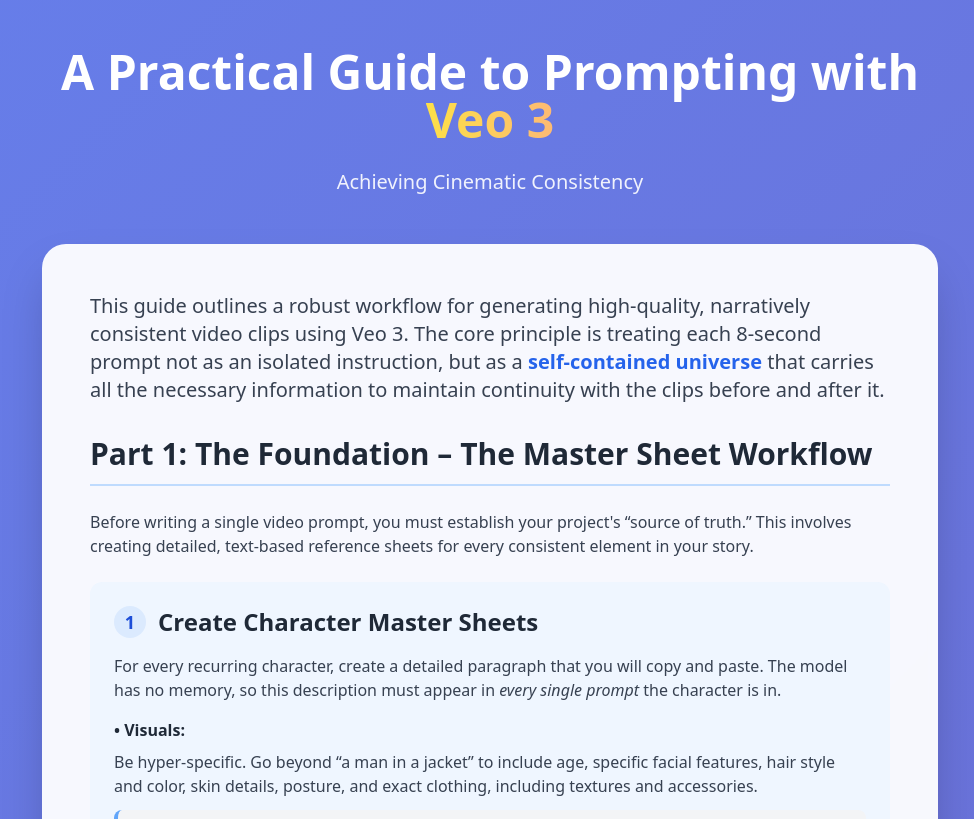
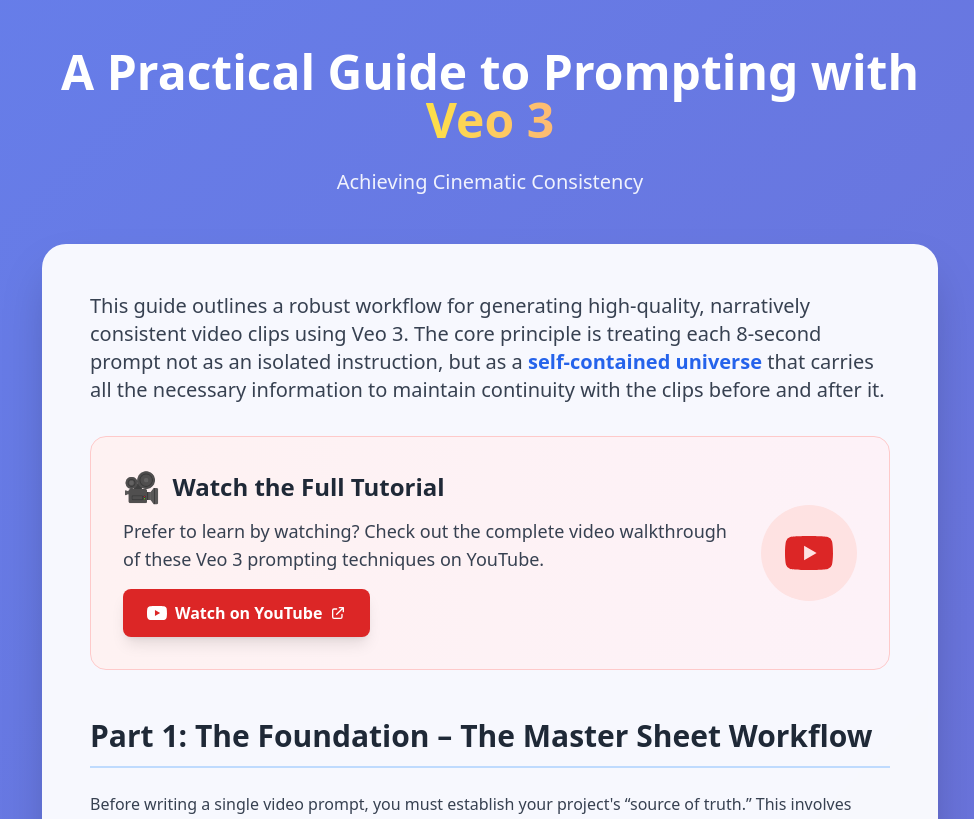
Before and after one commit to robin-blocks/robinblocks-com, a Next.js app: page /veo-3-guide in a window 1280 px wide. Shown: the top 819 px of the page, without its empty margins (150-1124 px from the left). Built offline with nearby package versions, Linux system fonts and the light colour scheme.

Commit message:
Add video tutorial section to Veo3Guide, featuring a YouTube link for a complete walkthrough of Veo 3 prompting techniques, enhancing user learning options.

```diff
--- a/pages/veo-3-guide.js
+++ b/pages/veo-3-guide.js
@@ -46,6 +46,42 @@
                 <strong className="text-blue-600">self-contained universe</strong> that carries all the necessary information
                 to maintain continuity with the clips before and after it.
               </p>
+
+              {/* Video Tutorial Section */}
+              <div className="bg-gradient-to-r from-red-50 to-pink-50 rounded-2xl p-8 mb-12 border border-red-200">
+                <div className="flex items-center justify-between">
+                  <div className="flex-1">
+                    <h3 className="text-2xl font-bold text-gray-800 mb-3 flex items-center">
+                      <span className="text-3xl mr-3">🎥</span>
+                      Watch the Full Tutorial
+                    </h3>
+                    <p className="text-gray-700 mb-4 text-lg">
+                      Prefer to learn by watching? Check out the complete video walkthrough of these Veo 3 prompting techniques on YouTube.
+                    </p>
+                    <a
+                      href="https://www.youtube.com/watch?v=ANSUuPrxrFM"
+                      target="_blank"
+                      rel="noopener noreferrer"
+                      className="inline-flex items-center bg-red-600 text-white font-semibold px-6 py-3 rounded-lg hover:bg-red-700 transition-all duration-200 shadow-lg"
+                    >
+                      <svg className="w-5 h-5 mr-2" fill="currentColor" viewBox="0 0 24 24">
+                        <path d="M23.498 6.186a3.016 3.016 0 0 0-2.122-2.136C19.505 3.545 12 3.545 12 3.545s-7.505 0-9.377.505A3.017 3.017 0 0 0 .502 6.186C0 8.07 0 12 0 12s0 3.93.502 5.814a3.016 3.016 0 0 0 2.122 2.136C4.495 20.455 12 20.455 12 20.455s7.505 0 9.377-.505a3.015 3.015 0 0 0 2.122-2.136C24 15.93 24 12 24 12s0-3.93-.502-5.814zM9.545 15.568V8.432L15.818 12l-6.273 3.568z"/>
+                      </svg>
+                      Watch on YouTube
+                      <svg className="w-4 h-4 ml-2" fill="none" stroke="currentColor" viewBox="0 0 24 24">
+                        <path strokeLinecap="round" strokeLinejoin="round" strokeWidth={2} d="M10 6H6a2 2 0 00-2 2v10a2 2 0 002 2h10a2 2 0 002-2v-4M14 4h6m0 0v6m0-6L10 14" />
+                      </svg>
+                    </a>
+                  </div>
+                  <div className="hidden md:block ml-8">
+                    <div className="w-24 h-24 bg-red-100 rounded-full flex items-center justify-center">
+                      <svg className="w-12 h-12 text-red-600" fill="currentColor" viewBox="0 0 24 24">
+                        <path d="M23.498 6.186a3.016 3.016 0 0 0-2.122-2.136C19.505 3.545 12 3.545 12 3.545s-7.505 0-9.377.505A3.017 3.017 0 0 0 .502 6.186C0 8.07 0 12 0 12s0 3.93.502 5.814a3.016 3.016 0 0 0 2.122 2.136C4.495 20.455 12 20.455 12 20.455s7.505 0 9.377-.505a3.015 3.015 0 0 0 2.122-2.136C24 15.93 24 12 24 12s0-3.93-.502-5.814zM9.545 15.568V8.432L15.818 12l-6.273 3.568z"/>
+                      </svg>
+                    </div>
+                  </div>
+                </div>
+              </div>
 
               {/* Part 1 */}
               <section className="mb-12">
```
